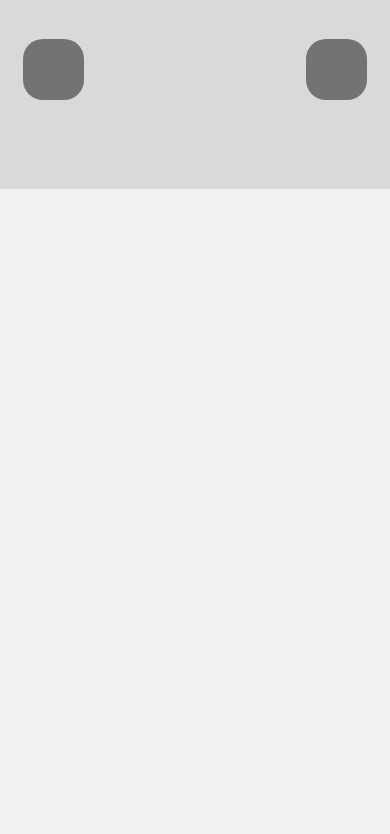
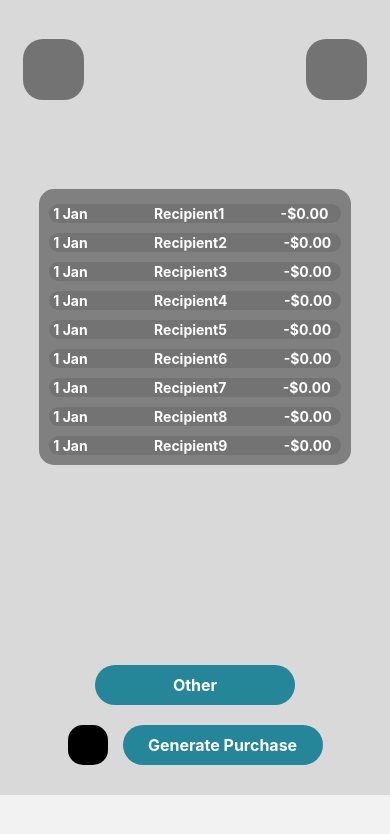
Before and after one commit to AurenSmith/PaymentProject, a React Native app: screen /Reports-More in a window 390 px wide. Shown: the top 834 px of the page. Built offline with nearby package versions, Linux system fonts and the light colour scheme.

Commit message:
Updated reports-more screen
working list, click order to open order component.

```diff
--- a/pages/reports-more-screen.js
+++ b/pages/reports-more-screen.js
@@ -1,6 +1,6 @@
 import React from "react";
 import { StatusBar } from 'expo-status-bar';
-import { StyleSheet, Text, View, TouchableOpacity, ScrollView } from 'react-native';
+import { StyleSheet, Text, View, TouchableOpacity, ScrollView, FlatList } from 'react-native';
 import { useState, useRef } from 'react';
 import { FontAwesome } from '@expo/vector-icons';
 
@@ -8,9 +8,12 @@ import { FontAwesome } from '@expo/vector-icons';
 import { styles } from "../Style";
 import Sidebar from '../components/Sidebar';
 
+
 export default function HomeScreen() {
   const [showLiveChat, setShowLiveChat] = useState(false);
   const [showSidebar, setShowSidebar] = useState(false);
+  const [showOrder, setShowOrder] = useState(false);
+
 
   const sidebarOpen = () => {
     setShowSidebar(true);
@@ -26,6 +29,13 @@ export default function HomeScreen() {
 
   const handleLiveChatClose = () => {
     setShowLiveChat(false);
+  };
+  const handleOrderPress = () => {
+    setShowOrder(true);
+  }
+
+  const handleOrderClose = () => {
+    setShowOrder(false);
   };
 
   return (
@@ -43,17 +53,82 @@ export default function HomeScreen() {
 
       </View>
       <View style={local.orders}>
+        <FlatList
+        // temp data
+          data={[
+            {key: ' 1 Jan                    Recipient1                 -$0.00 '},
+            {key: ' 1 Jan                    Recipient2                 -$0.00 '},
+            {key: ' 1 Jan                    Recipient3                 -$0.00 '},
+            {key: ' 1 Jan                    Recipient4                 -$0.00 '},
+            {key: ' 1 Jan                    Recipient5                 -$0.00 '},
+            {key: ' 1 Jan                    Recipient6                 -$0.00 '},
+            {key: ' 1 Jan                    Recipient7                 -$0.00 '},
+            {key: ' 1 Jan                    Recipient8                 -$0.00 '},
+            {key: ' 1 Jan                    Recipient9                 -$0.00 '},
 
+          ]}
+          renderItem={({item}) =>
+          <TouchableOpacity style={local.order} onPress={handleOrderPress}>
+            <Text style={local.item}>{item.key}</Text>
+          </TouchableOpacity>}
+          />
       </View>
+      <TouchableOpacity style={local.button}>
+        <Text style={local.buttonText}>Other</Text>
+      </TouchableOpacity>
+      <View style={{flexDirection: 'row', marginTop: 20, paddingBottom: 30}}>
+          <TouchableOpacity style={local.buttonSquare}>
+
+
+
+
+          </TouchableOpacity>
+          <TouchableOpacity style={local.button}>
+            <Text style={local.buttonText}>Generate Purchase</Text>
+          </TouchableOpacity>
+
+        </View>
+
+
+
+      {/* order asset */}
+
+      {showOrder && (
+        <View
+        style={local.orderContainer}>
+
+          <Text style={{fontSize: 16}}>Recipient</Text>
+          <Text style={{fontSize: 20, marginBottom: 10}}>$-0.00</Text>
+          <Text style={{fontSize: 14, marginBottom: 10}}>12:00pm, Mon 31 January 2023 </Text>
+          <Text style={{fontSize: 12, fontWeight: 'bold'}}>Details </Text>
+          <Text style={{fontSize: 12, marginBottom: 10}}>Card Number: 1234 **** **** 1234</Text>
+          <Text style={{fontSize: 12}}>Notes</Text>
+          <View style={local.notes} />
+
+
+
+
+          {/*close button */}
+          <TouchableOpacity
+          style={local.close}
+          onPress={handleOrderClose}>
+            <Text style={{color: 'white', fontWeight: 'bold'}}>Close</Text>
+          </TouchableOpacity>
 
 
 
 
 
+        </View>
+      )}
 
-      {showSidebar && (
+      {showSidebar &&(
         <Sidebar onClose={sidebarClose}/>
       )}
+
+
+
+
 
       {/* live chat asset */}
       {showLiveChat && (
@@ -96,9 +171,80 @@ export default function HomeScreen() {
 const local = StyleSheet.create({
     orders: {
         marginTop: 50,
-
+        paddingTop: 5,
+        padding: 10,
+        borderRadius: 15,
         width: '80%',
         backgroundColor: 'grey',
+        marginBottom: 200,
 
-    }
+    },
+    order: {
+      backgroundColor: '#737373',
+      borderRadius: 10,
+      padding: 1,
+      marginTop: 10
+    },
+
+    item: {
+      color: 'white',
+      fontWeight: 'bold'
+    },
+    button: {
+      width: 200,
+      height: 40,
+      backgroundColor: '#258699',
+      padding: 10,
+      alignItems: 'center',
+      justifyContent: 'center',
+      borderRadius: 30,
+
+    },
+    buttonText: {
+      color: 'white',
+      fontWeight: 'bold',
+      fontSize: 16
+    },
+    buttonSquare: {
+      backgroundColor: 'black',
+      borderRadius: 15,
+      width: 40,
+      height: 40,
+      alignItems: 'center',
+      justifyContent: 'center',
+      marginRight: 15
+    },
+    orderContainer: {
+      height: '35%',
+      width: '80%',
+      borderRadius: 20,
+      backgroundColor: '#666666',
+      position: 'absolute',
+      top: '25%',
+      left: '10%',
+      padding: 10
+  },
+    close: {
+     width: '50%',
+     height: 30,
+     backgroundColor: '#737373',
+     marginLeft: '25%',
+     marginTop: 10,
+     borderRadius: 20,
+     alignItems: 'center',
+     justifyContent: 'center'
+  },
+  orderConent: {
+   postion: 'absolute',
+   left: 10,
+   top: 10
+  },
+  notes: {
+    width: '80%',
+    height: '30%',
+    backgroundColor: '#737373',
+    borderRadius: 15,
+    marginLeft: '10%'
+  }
+
 })
```
